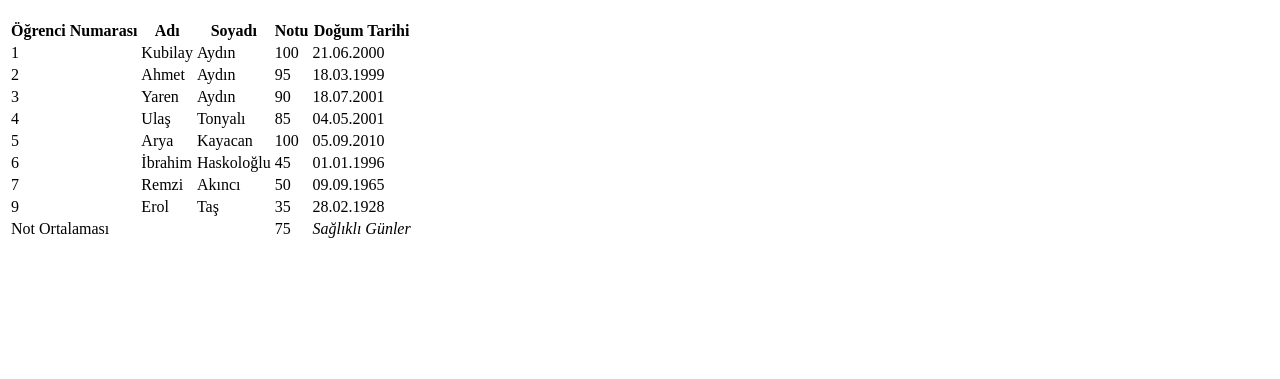
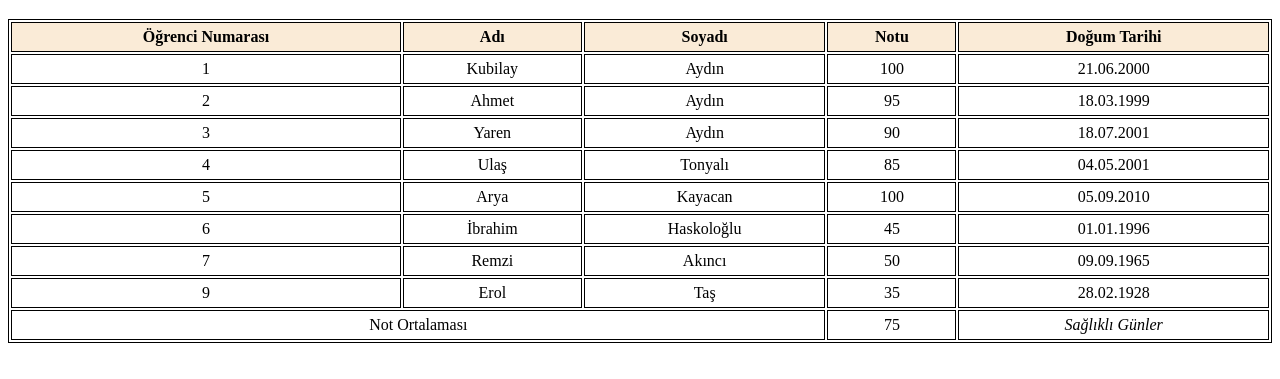
Before and after one commit to KubilAydin/Pratik-Tablolarla_Calisma, a plain HTML site: page sinif_tablosu.html in a window 1280 px wide. Shown: the part 61-440 px from the top of the page. Drawn offline with Linux system fonts and the light colour scheme.

Commit message:
styles added.

```diff
--- a/sinif_tablosu.html
+++ b/sinif_tablosu.html
@@ -5,7 +5,22 @@
     <meta name="viewport" content="width=device-width, initial-scale=1.0">
     <title>Document</title>
 </head>
-<style></style>
+<style>
+    table {
+ width: 100%;
+ border: 1px solid black;
+}
+
+th{
+    background-color: antiquewhite;
+}
+
+th, td {
+    border: 1px solid black;
+    padding: 5px;
+    text-align: center;
+}
+</style>
 <body>
     <h1>Sınıf Tablosu</h1>
     <table>
```
